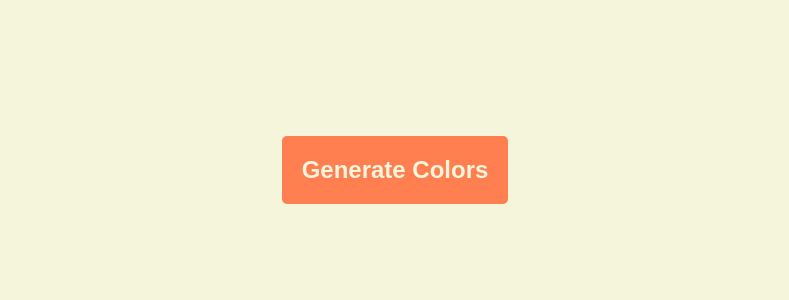
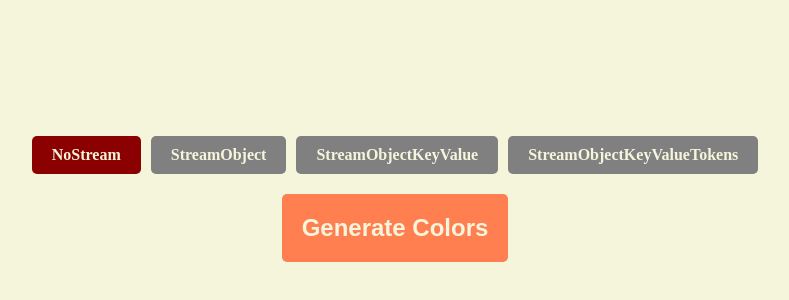
Before and after one commit to st3w4r/openai-partial-stream, a website: page public/index.html in a window 1280 px wide. Shown: the part 64-364 px from the top of the page, without its empty margins (245-1034 px from the left). Drawn offline with Linux system fonts and the light colour scheme.

Commit message:
Button to select mode

```diff
--- a/public/index.html
+++ b/public/index.html
@@ -198,10 +198,52 @@
             /* To apply gradient effect only to the text */
             background-clip: text;
         }
+
+
+
+        /* Add this to your CSS */
+        #modeSelector {
+            display: flex;
+            gap: 10px;
+            margin-bottom: 20px;
+        }
+
+        #modeSelector input[type="radio"] {
+            display: none;
+        }
+
+        #modeSelector label {
+            padding: 10px 20px;
+            background-color: gray;
+            border-radius: 5px;
+            color: beige;
+            font-weight: bold;
+            cursor: pointer;
+            transition: background-color 0.3s;
+        }
+
+        #modeSelector input[type="radio"]:checked+label {
+            background-color: darkred;
+        }
     </style>
 </head>
 
 <body>
+
+    <!-- Add this right above your Generate Colors button -->
+    <div id="modeSelector">
+        <input type="radio" id="NoStream" name="mode" value="NoStream" checked>
+        <label for="NoStream">NoStream</label>
+
+        <input type="radio" id="StreamObject" name="mode" value="StreamObject">
+        <label for="StreamObject">StreamObject</label>
+
+        <input type="radio" id="StreamObjectKeyValue" name="mode" value="StreamObjectKeyValue">
+        <label for="StreamObjectKeyValue">StreamObjectKeyValue</label>
+
+        <input type="radio" id="StreamObjectKeyValueTokens" name="mode" value="StreamObjectKeyValueTokens">
+        <label for="StreamObjectKeyValueTokens">StreamObjectKeyValueTokens</label>
+    </div>
 
     <button id="generateColors">Generate Colors</button>
 
@@ -228,6 +270,9 @@
         function callGenerateColors() {
             const btn = document.getElementById('generateColors');
 
+
+
+
             // Change the button text to "Processing..." and disable it
             btn.textContent = "Streaming Colors";
             // btn.textContent = "Generate Colors";
@@ -236,8 +281,12 @@
 
             clearBlocks();
 
-            // Connect to the SSE endpoint
-            const eventSource = new EventSource('http://localhost:3000/sse?mode=NoStream');
+            // Retrieve the selected mode:
+            const selectedMode = document.querySelector('input[name="mode"]:checked').value;
+
+            // Connect to the SSE endpoint using the selected mode:
+            const eventSource = new EventSource(`http://localhost:3000/sse?mode=${selectedMode}`);
+
 
             eventSource.onmessage = function (event) {
                 // Parse the data from the SSE message
```
